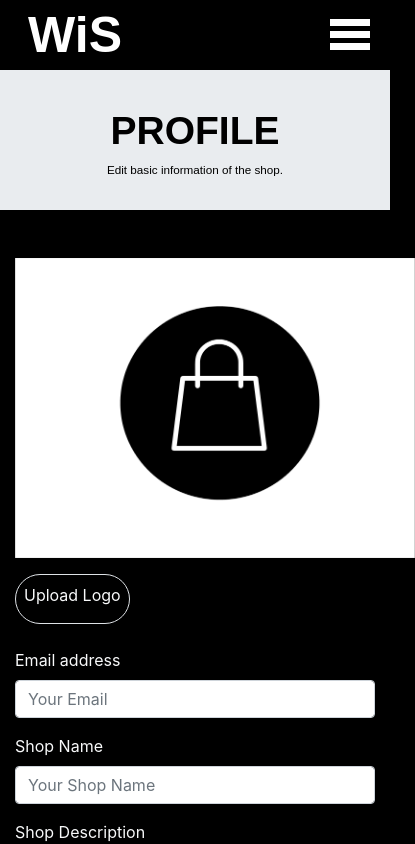
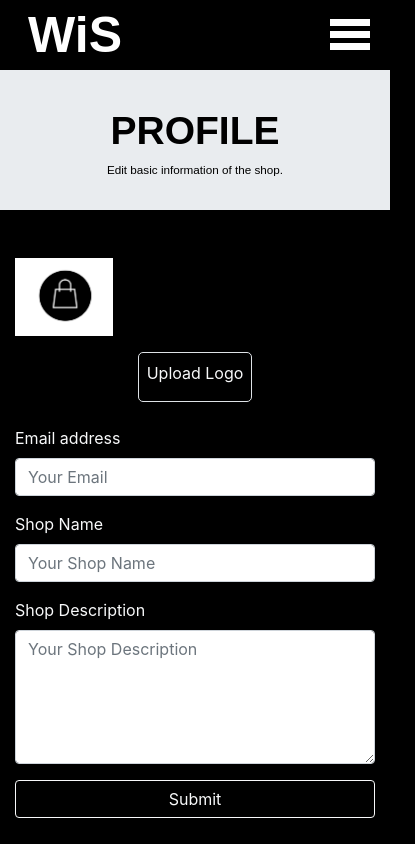
Before and after one commit to jakescheele/whats-in-store, a React (Create React App) app in the folder client/: page /profile in a window 390 px wide. Shown: the top 844 px of the page, 415 px wide, since content can reach past the window. Built offline with nearby package versions, Linux system fonts and the light colour scheme; no server answers; a web font is replaced by a local one.

Commit message:
clean up codes and image responsive

```diff
--- a/client/src/App.css
+++ b/client/src/App.css
@@ -240,8 +240,8 @@ footer a {
 
 /* Product Cards */
 img{
-  width: 25rem;
-  height: 18.75rem;
+  width: 25vw;
+  height: 20vw;
   object-fit: cover
 }
 
--- a/client/src/components/LayoutForInventory.js/index.js
+++ b/client/src/components/LayoutForInventory.js/index.js
@@ -6,7 +6,6 @@ import SearchBar from "../SearchBar"
 import SortingBar from "../SortingBar"
 import BackToTopBtn from "../BackToTopBtn"
 import CategoryModal from "../ViewCategoriesModal"
-import Footer from "../Footer"
 import Axios from "axios";
 
 
@@ -83,7 +82,6 @@ class Layout extends Component {
             </Row>
             <BackToTopBtn/>
         </Container>
-        <Footer/>
         <CategoryModal state={this.state.categoryModal} submitForm={this.submitForm} handleChange={this.handleChange}
           show={this.openModaltHandler} close={this.closeModalHandler} categories={this.props.categories}/>
         </>)
--- a/client/src/components/ProductCardDetailed/Info.js
+++ b/client/src/components/ProductCardDetailed/Info.js
@@ -32,10 +32,13 @@ class Info extends Component {
             className="my-3"
             style={{ "width": "100%" }}
           >
-            <Form.Group controlId="productImage">
+            <Form.Group className="text-center" controlId="productImage">
+            <label className="border">
               <Form.Label variant="outline-dark" block>
                 Upload Image
               </Form.Label>
+              </label>
+              <label className="fileContainer">
               <Form.Control
                 style={{"color":"rgb(0,0,0,0)"}}
                 onChange={this.props.uploadImage}
@@ -44,6 +47,8 @@ class Info extends Component {
                 name="image"
                 display="none"
                 placeholder="Upload Product Image" />
+              </label>
+
             </Form.Group>
             <Form.Group controlId="name">
               <Form.Label className="pl-1">Product Name</Form.Label>
--- a/client/src/components/ProfileInputForm/index.js
+++ b/client/src/components/ProfileInputForm/index.js
@@ -17,11 +17,11 @@ class ProfileInputForm extends Component {
                     <Row className="mt-3">
                         <Col md={{ span: 6, offset: 3 }}>
                         <Form>
-                            <Form.Group controlId="shopLogo">
+                            <Form.Group className="text-center" controlId="shopLogo">
                             <label className="border">
                                 <Form.Label className ="text-light">Upload Logo</Form.Label>
                             </label>
-                                <label class="fileContainer">
+                                <label className="fileContainer">
                                 <Form.Control onChange={this.props.uploadImage}
                                 type="file" class="fileButton" name="image" display="none" placeholder="Your Shop Logo"/>
                             </label>
--- a/client/src/components/SortingBar/index.js
+++ b/client/src/components/SortingBar/index.js
@@ -12,7 +12,6 @@ function SortingBar(){
             <option value="stockHtoL">Stock H-L</option>
             <option value="NameAtoZ">Name A-Z</option>
             <option value="NameZtoA">Name Z-A</option>
-            <option value="recent">Recent</option>
             </Form.Control>
         </Form>
     </>)
--- a/client/src/fileButton.css
+++ b/client/src/fileButton.css
@@ -20,7 +20,7 @@
 .border {
     border-style: 10px solid white;
     padding: 8px;
-    border-radius: 30px;
+    border-radius: 5px;
 
 }
 
--- a/client/src/pages/Inventory.js
+++ b/client/src/pages/Inventory.js
@@ -4,6 +4,8 @@ import Layout from "../components/LayoutForInventory.js";
 import Nav from "../components/NavBar";
 import { Button } from 'react-bootstrap'
 import ProductModal from '../components/ProductCardDetailed'
+import Footer from "../components/Footer"
+
 import axios from "axios";
 import ProductAPI from "../utils/API/products";
 import CategoryAPI from "../utils/API/categories"
@@ -110,6 +112,7 @@ class Inventory extends Component {
                 price: "",
                 description: "",
                 stock: [{ ...emptyVariant }],
+                image:{...emptyImage},
                 [modalname]: true
             })
 
@@ -294,6 +297,7 @@ class Inventory extends Component {
                 image={this.state.image}
 
             />
+            <Footer/>
         </>)
     }
 }
--- a/client/src/pages/Profile.js
+++ b/client/src/pages/Profile.js
@@ -2,6 +2,8 @@ import React, { Component } from "react";
 import Jumbotron from "../components/Jumbotron";
 import { default as ProfileInputForm } from "../components/ProfileInputForm";
 import Nav from "../components/NavBar";
+import Footer from "../components/Footer"
+
 import axios from "axios";
 
 const emptyLogo = {
@@ -136,6 +138,7 @@ class Profile extends Component {
                 logo= {this.state.logo}
                 description= {this.state.description}
             />
+            <Footer/>
         </>)
     }
 }
--- a/client/src/pages/Promos.js
+++ b/client/src/pages/Promos.js
@@ -2,6 +2,8 @@ import React, {Component} from "react";
 import Jumbotron from "../components/Jumbotron";
 import Nav from "../components/NavBar";
 import PromoTable from "../components/PromosManagement/FlashSale/ProductCardForFlashSale";
+import Footer from "../components/Footer"
+
 import axios from "axios";
 import ProductAPI from "../utils/API/products"
 
@@ -48,6 +50,7 @@ class Promos extends Component{
             <Nav shop={this.state.shop}/>
             <Jumbotron pageName="PROMOTIONS" instructions="Edit your promotion settings."/>
             <PromoTable saleProducts={this.state.saleProducts}/>
+            <Footer/>
         </>)
     }
 }
```
